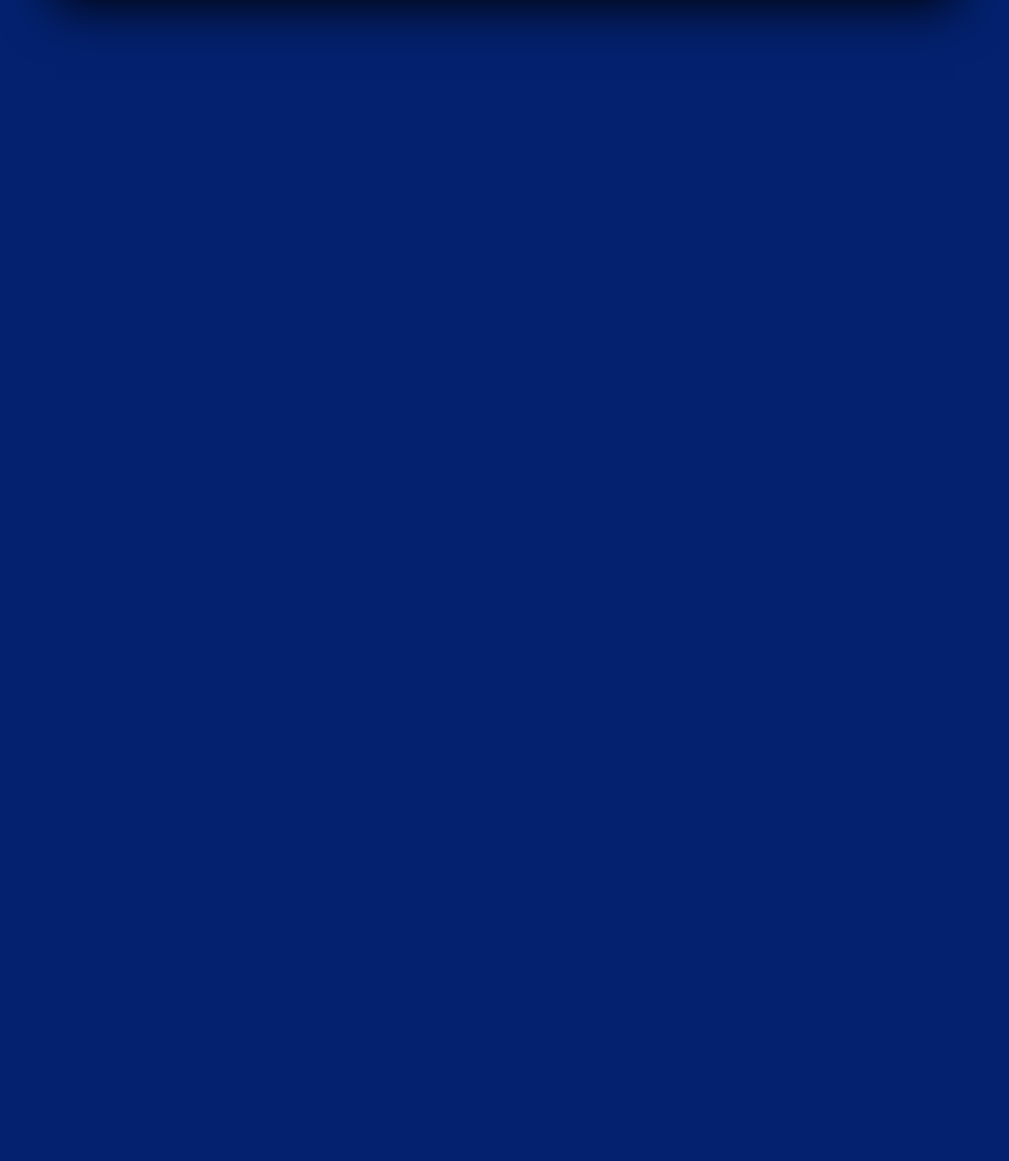
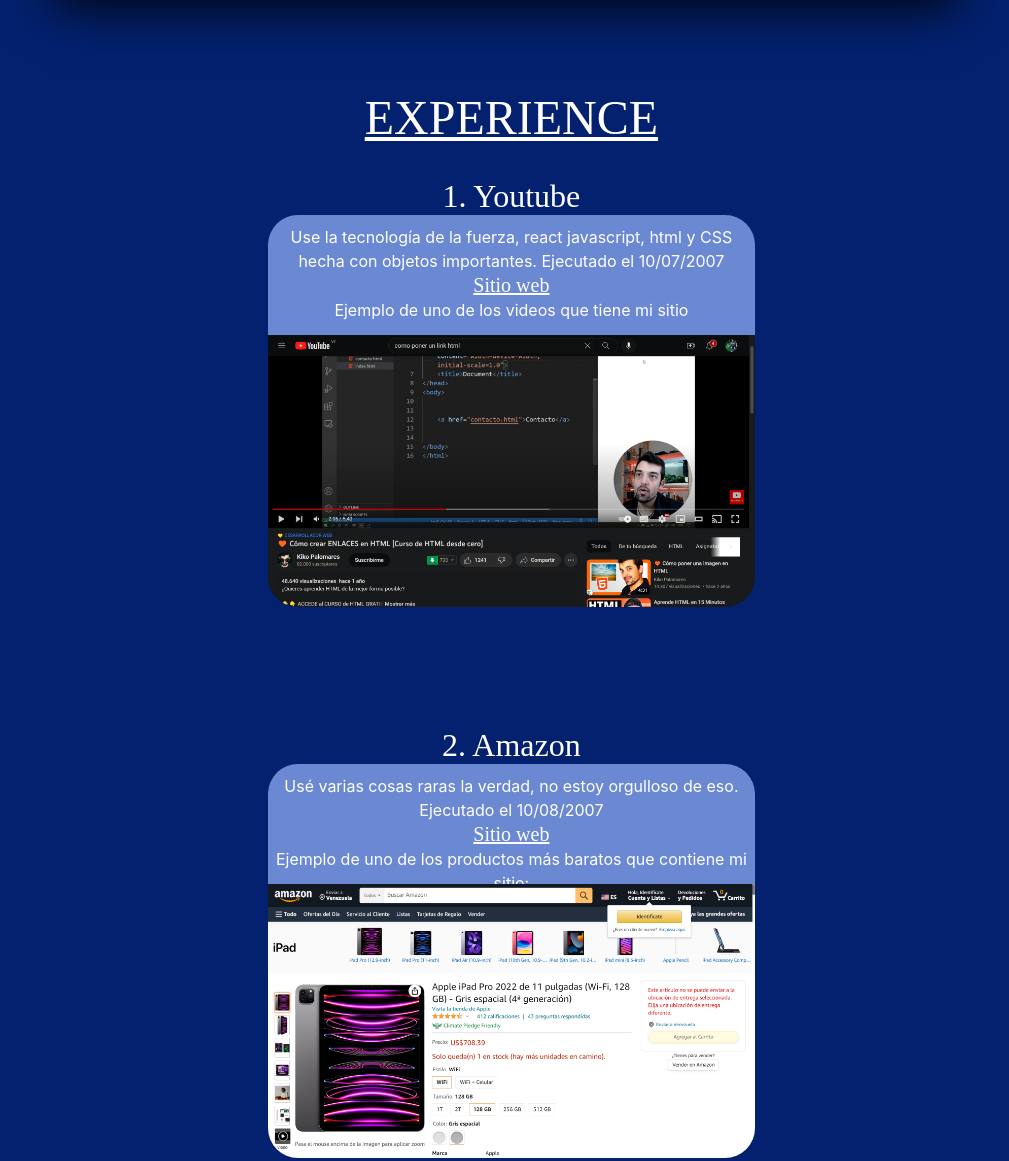
Before and after one commit to jose1Almonte/Microproyecto-1-Jose-Almonte-, a plain HTML site: page index.html in a window 1280 px wide. Shown: the part 500-1661 px from the top of the page, without its empty margins (135-1144 px from the left). Before the commit the page ends 800 px from the top, so only its background shows below. Drawn offline with Linux system fonts and the light colour scheme.

Commit message:
Añadí Experience

```diff
--- a/index.html
+++ b/index.html
@@ -13,8 +13,8 @@
         <nav>
             <ul class="nav-links">
 
-                    <li><a href="#">Hero </a></li>
-                    <li><a href="#">Experience </a></li>
+                    <li><a href="#Hero">Hero </a></li>
+                    <li><a href="#Experience">Experience </a></li>
                     <li><a href="#">About Me </a></li>
                     <li><a href="#">Skills </a></li>
                     <li><a href="#">Contact Me</a></li>
@@ -25,8 +25,7 @@
 
     <!-- Esto es para el Hero (Carrusel, Slider) -->
 
-    <div class="container-slider">
-
+    <div class="container-slider" id="Hero">
         <div class="slider" id="slider">
             <div class="slider__section">
                 <img src="https://www.edx.org/static/9f3ff114d126f7b248ed5bd72adc5dbb/Aprende_trading.jpg" alt="" class="slider__img">
@@ -54,6 +53,69 @@
 
     </div>
 
+    <!-- Empezamos con el Experience -->
+
+
+    <section class="experience">
+
+        <h1 class="BigTitle" id="Experience">EXPERIENCE</h1>
+
+        <section class="topics_experience">
+
+            <section class="topic" id="topic_1">
+                <h1 class="Title">1. Youtube</h1>
+                <section class="parrafo">
+                    <p>
+                        Use la tecnología de la fuerza, react javascript, html y CSS hecha con objetos importantes. Ejecutado el 10/07/2007
+                    </p>
+                    <p>
+                        <a href="https://www.youtube.com/">Sitio web</a>
+                    </p>
+                    <p>
+                        Ejemplo de uno de los videos que tiene mi sitio
+                    </p>
+                </section>
+                <img class="img_experience" src="./YouTube.png" width=100%>
+            </section>
+
+            <section class="topic" id="topic_2">
+                <h1 class="Title">2. Amazon</h1>
+                <section class="parrafo">
+                    <p>
+                        Usé varias cosas raras la verdad, no estoy orgulloso de eso. Ejecutado el 10/08/2007
+                    </p>
+                    <p>
+                        <a href="https://www.amazon.com/-/es/">Sitio web</a>
+                    </p>
+                    <p>
+                        Ejemplo de uno de los productos más baratos que contiene mi sitio:
+                    </p>
+                </section>
+                <img class="img_experience" src="./Amazon.png" width=100%>
+            </section>
+
+            <section class="topic" id="topic_3">
+                <h1 class="Title">3. Tradingview</h1>
+                <section class="parrafo">
+                    <p>
+                        Mi mejor creación, usé Python puro y duro con C#. Ejecutado el 10/08/2021
+                    </p>
+                    <p>
+                        <a href="https://es.tradingview.com/">Sitio web</a>
+                    </p>
+                    <p>
+                        A continuación se presenta una imagen donde se divisa el gráfico del EURUSD:
+                    </p>
+                </section>
+                <img class="img_experience" src="./Tradingview.png" width=100%>
+            </section>
+        </section>
+
+    </section>
+
+
+
+
     <script src="./main.js"></script>
 </body>
 </html>
--- a/styles.css
+++ b/styles.css
@@ -68,7 +68,7 @@ body{
 }
 
 
-/* Aqui empezamos con el carrusel */
+/* Aqui empezamos con el HERO (Carrusel, Slider) */
 
 .container-slider{
     width: 90%;
@@ -128,8 +128,121 @@ body{
     right: 10px;
 }
 
+/* Aqui empezamos con el Experience */
+
+.experience{
+    padding-top: 100px;
+    padding-left: 1%;
+    width: 500px;
+    height: 1800px;
+    left: 0px;
+    top: 437px;
+    overflow: hidden;
+    margin: 0 auto;
+
+
+}
+
+.BigTitle{
+
+    width: 100%;
+    height: 58px;
+    left: 18px;
+    top: -3px;
+
+    font-family: 'Itim';
+    font-style: normal;
+    font-weight: 400;
+    font-size: 48px;
+    line-height: 58px;
+
+    /* identical to box height */
+    text-align: center;
+    text-decoration-line: underline;
+
+    color: #FFFFFF;
+}
+
+.topics_experience{
+    padding-top: 30px;
+    width: 100%;
+    height: 1550px;
+    left: 18px;
+    top: 66px;
+}
+
+.topic{
+    width: 100%;
+    height: 549px;
+    left: 0px;
+    top: 0px;
+}
+
+
+.Title{
+    /* background-color: red; */
+    width: 100%;
+    height: 38px;
+    left: 0px;
+    top: 0px;
+
+    font-family: 'Itim';
+    font-style: normal;
+    font-weight: 400;
+    font-size: 32px;
+    line-height: 38px;
+    text-align: center;
+
+    color: #FFFFFF;
+}
+
+.parrafo a{
+    width: 100%;
+    height: 120px;
+    left: 56px;
+    top: 37px;
+
+    font-family: 'Itim';
+    font-style: normal;
+    font-weight: 400;
+    font-size: 20px;
+    line-height: 24px;
+
+    color: #FFFFFF;
+}
+
+
+.parrafo{
+    padding-top: 10px;
+    background-color: #6B88D3;
+    border-radius: 30px 30px 0px 0px;
+    width: 100%;
+    height: 120px;
+    left: 56px;
+    top: 37px;
+
+    font-family: 'Itim';
+    font-style: normal;
+    font-weight: 400;
+    font-size: 20px;
+    line-height: 24px;
+
+    text-align: center;
+
+    color: #FFFFFF;
+
+}
+
+.img_experience{
+
+    border-radius: 0px 0px 30px 30px;
+
+}
+
 /* Tablet */
 @media (min-width: 500px){
+
+
     /* Ancho del Navbar */
     .header{
         width: 90%;
@@ -139,6 +252,7 @@ body{
 
 /* Desktop */
 @media (min-width: 1024px){
+
     /* Fijamos el ancho del Navbar a partir de cierta medida de ordenadores */
     .header{
         width: 942px;
```
Also changed, not shown: Amazon.png (added), Tradingview.png (added), YouTube.png (added).
